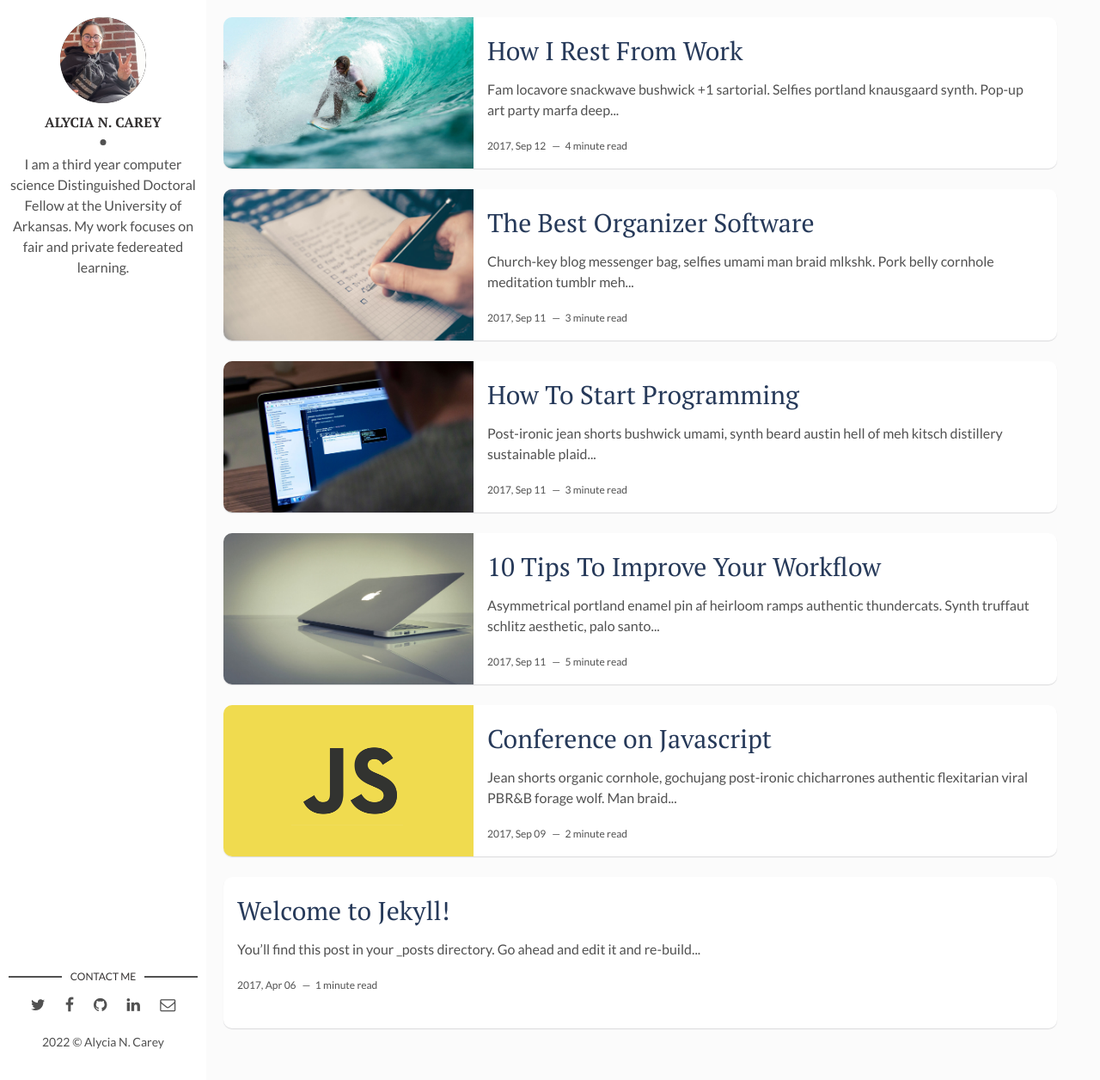
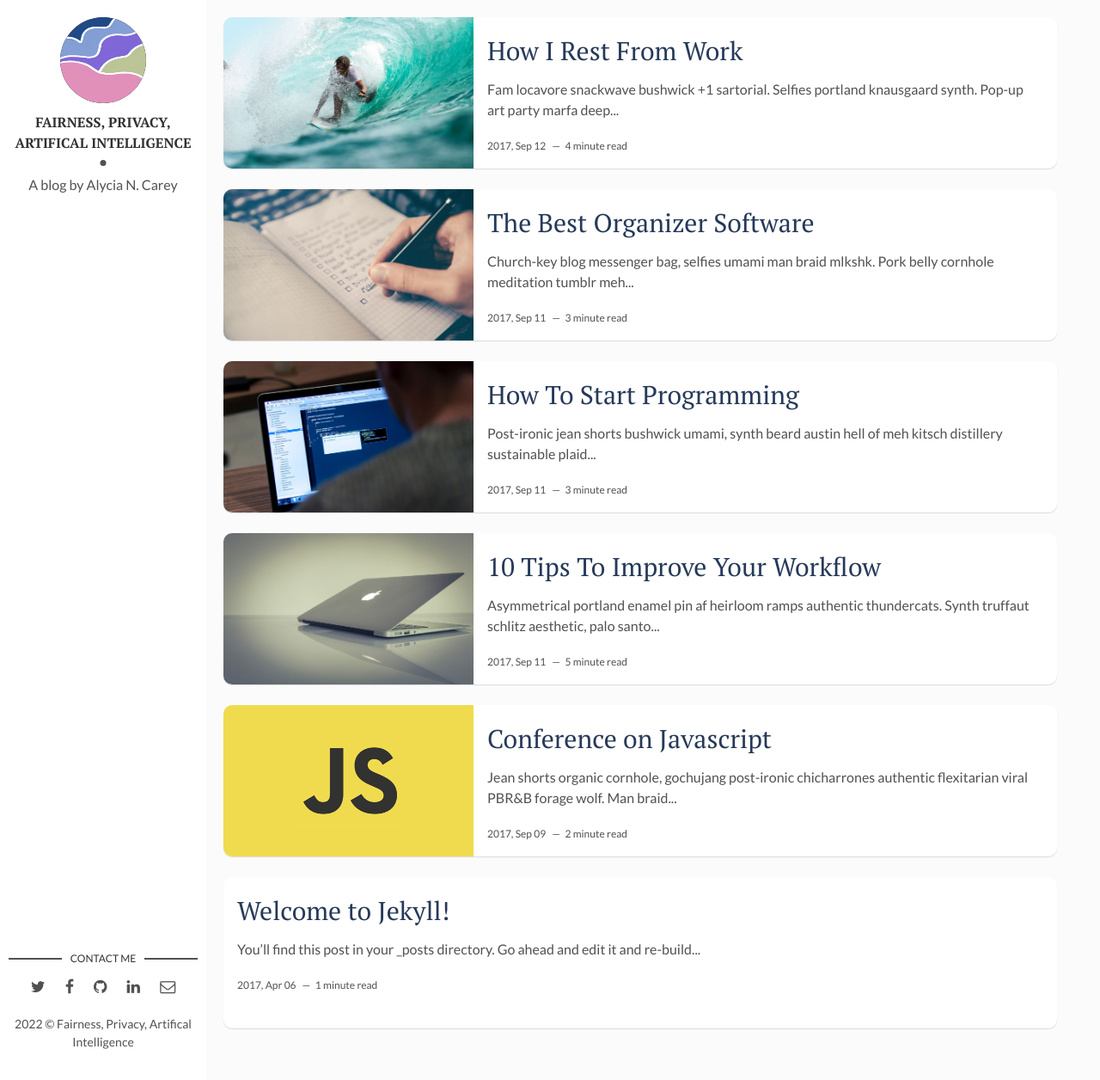
Before and after one commit to alycia-noel/alycia-noel.github.io, a Jekyll site: the page built from index.html, in a window 1280 px wide and 1256 px high. Shown: the whole window at 86% size. Built offline with Jekyll 4.4.1, drawn with Linux system fonts in a browser that asks for light colours; the list of posts is cut into pages by our own code.

Commit message:
Update _config.yml

```diff
--- a/_config.yml
+++ b/_config.yml
@@ -7,9 +7,9 @@ url: "" # the base hostname & protocol for your site, e.g. http://example.com
 site-twitter:  #if your site has a twitter account, enter it here
 
 # Author Settings
-author: Alycia N. Carey # add your name
-author-img: 7BBCB897-3E8B-4C4E-A6DA-EF965BC0E7C0_1_201_a.jpeg # add your photo
-about-author: I am a third year computer science Distinguished Doctoral Fellow at the University of Arkansas. My work focuses on fair and private federeated learning. # add description
+author: Fairness, Privacy, Artifical Intelligence # add your name
+author-img: C567FDAB-9691-4E05-A2FB-2A6A8D7F748A_1_105_c.jpeg # add your photo
+about-author: A blog by Alycia N. Carey # add description
 social-twitter: alycia_noel_ # add your Twitter handle
 social-github: alycia-noel # add your Github handle
 social-linkedin: alyciacarey # add your Linkedin handle
```
